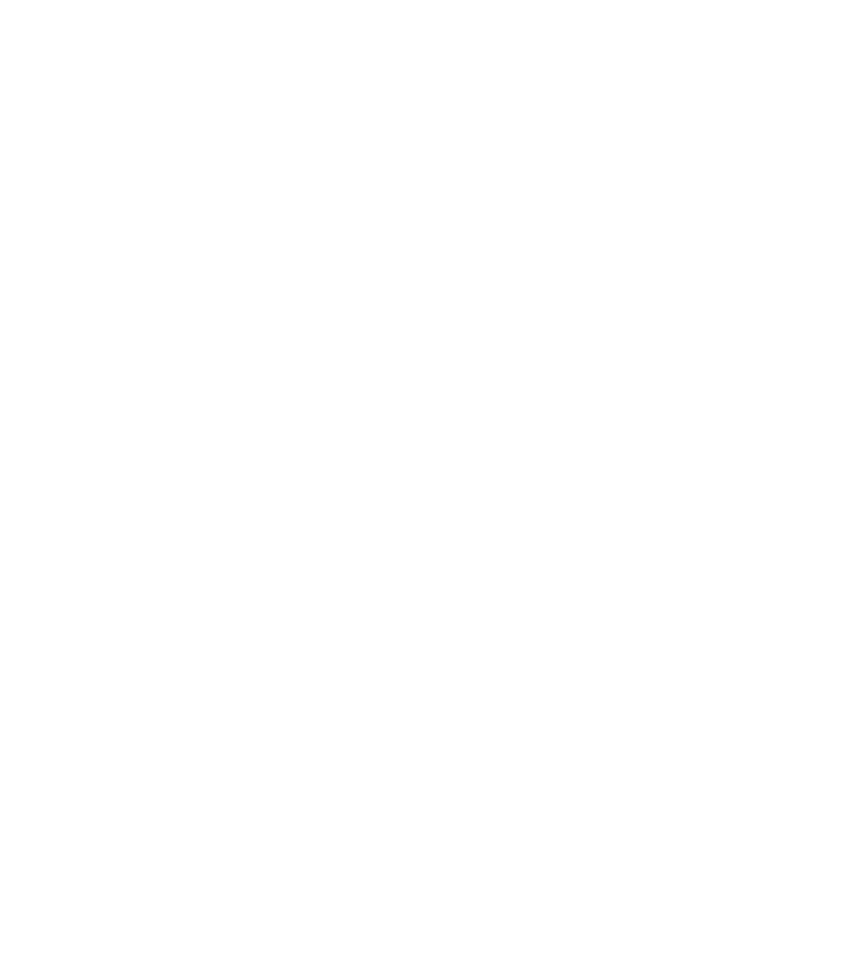
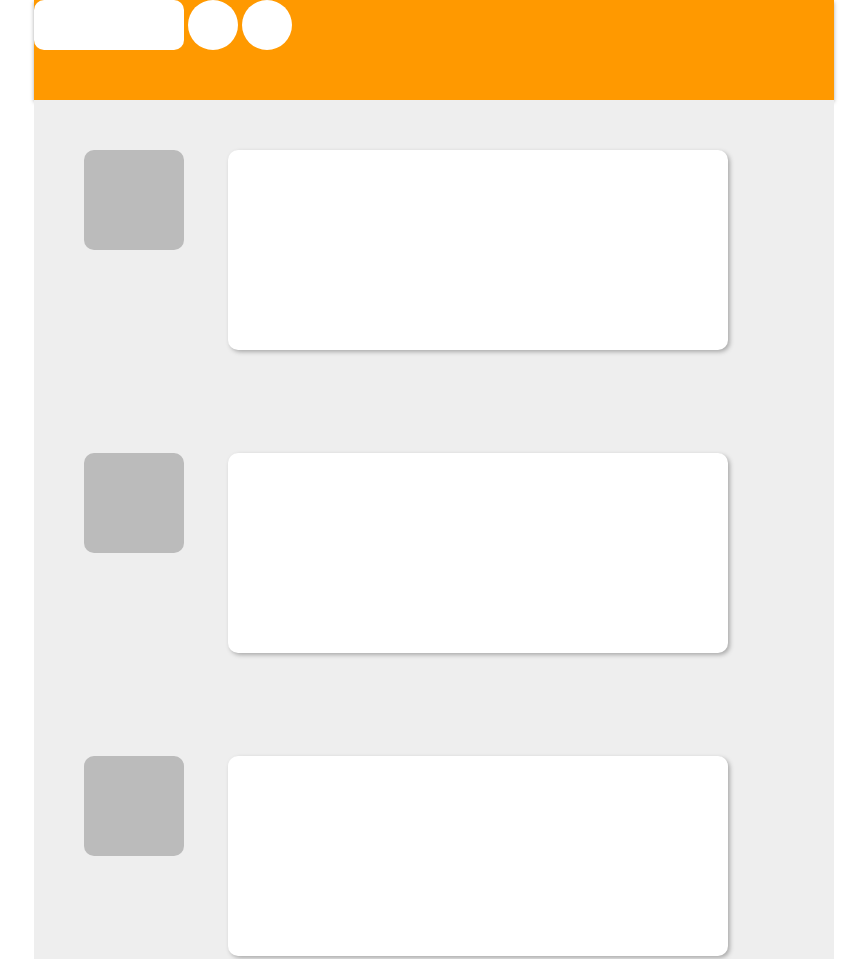
Before and after one commit to nagino-y/div-puzzle-sp, a plain HTML site: page lesson2/index.html in a window 1280 px wide. Shown: the top 959 px of the page, without its empty margins (206-1073 px from the left). Before the commit the page ends 800 px from the top, so only its background shows below. Drawn offline with Linux system fonts and the light colour scheme.

Commit message:
lesson1 [continue]

```diff
--- a/lesson2/index.html
+++ b/lesson2/index.html
@@ -9,6 +9,31 @@
     <title>div-puzzzle-sp | lesson2</title>
   </head>
   <body>
-
+    <div class="big-box">
+      <header class="header">
+        <div class="comment-box"></div>
+        <div class="circle-box"></div>
+        <div class="circle-box"></div>
+      </header>
+      <main class="main">
+        <div class="main-in">
+          <div class="main-acount-box"></div>
+          <div class="main-comment-box"></div>
+        </div>
+        <div class="main-in">
+          <div class="main-acount-box"></div>
+          <div class="main-comment-box"></div>
+        </div>
+        <div class="main-in">
+          <div class="main-acount-box"></div>
+          <div class="main-comment-box"></div>
+        </div>
+        <div class="main-in">
+          <div class="main-acount-box"></div>
+          <div class="main-comment-box"></div>
+        </div>
+      </main>
+      <footer class="footer"></footer>
+    </div>
   </body>
 </html>
--- a/lesson2/style.css
+++ b/lesson2/style.css
@@ -13,3 +13,65 @@
   height: auto;
   margin: 0 auto;
 }
+
+header {
+  background-color: #FF9900;
+  display: flex;
+  width: 800px;
+  height: 100px;
+  /* position: relative; */
+  box-shadow: 0 2px 4px #AAAAAA;
+}
+
+.circle-box {
+  background-color: white;
+  width: 50px;
+  height: 50px;
+  border-radius: 50%;
+  /* position: absolute; */
+  display: inline-block;
+}
+
+.comment-box {
+  background-color: white;
+  width: 150px;
+  height: 50px;
+  border-radius: 10px;
+  display: inline-block;
+  /* position: absolute; */
+}
+
+main {
+  background-color: #EEEEEE;
+  width: 800px;
+  height: 1200px;
+}
+
+.main-in {
+  padding: 10px;
+}
+.main-acount-box {
+  background-color: #BBBBBB;
+  width: 100px;
+  height: 100px;
+  border-radius: 10px;
+  margin: 40px;
+  display: inline-block;
+  vertical-align: top;
+}
+
+.main-comment-box {
+  background-color: white;
+  width: 500px;
+  height: 200px;
+  border-radius: 10px;
+  margin: 40px 0;
+  display: inline-block;
+  box-shadow: 2px 2px 4px #AAAAAA;
+}
+
+footer {
+  background-color: #000033;
+  width: 800px;
+  height: 100px;
+}
```
Also changed, not shown: lesson1/index.html (+17 -16 lines).
